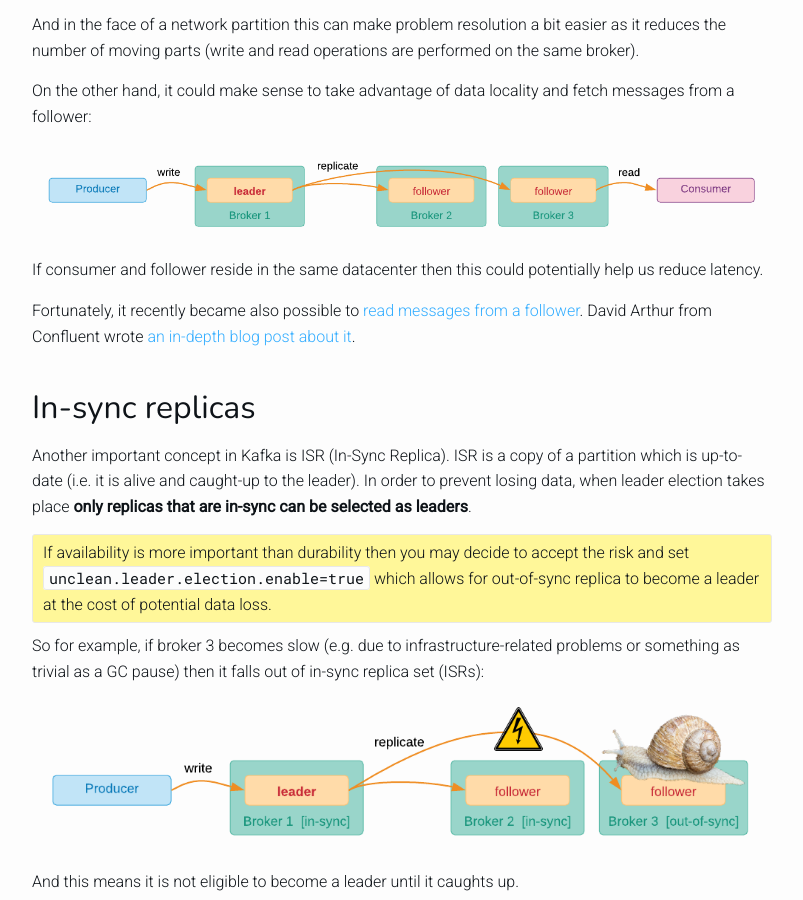
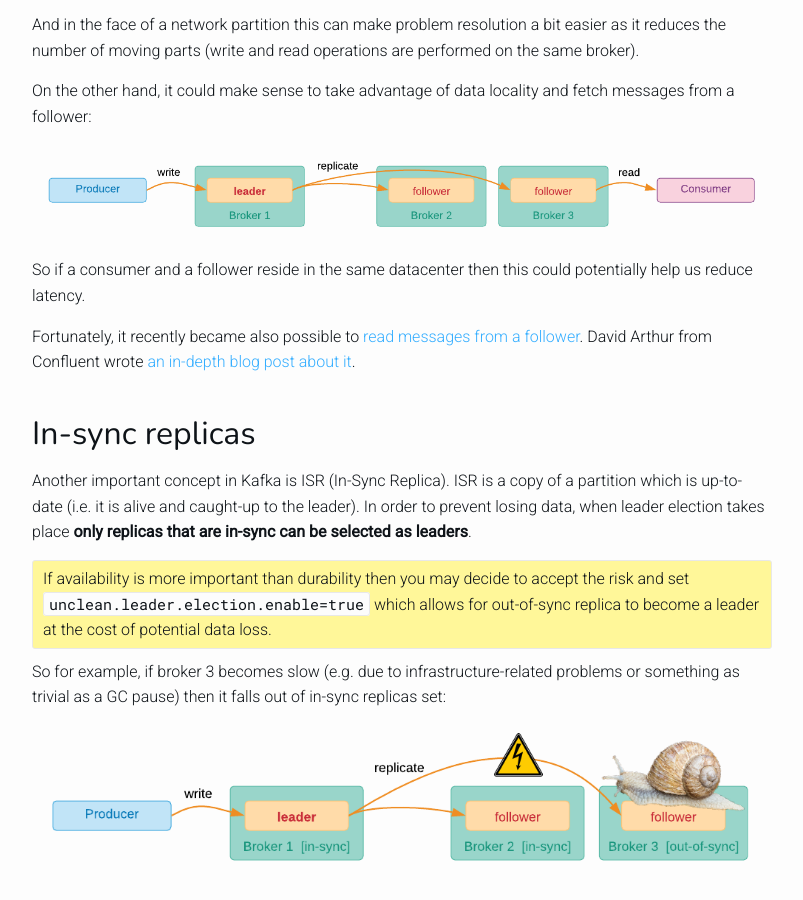
Before and after one commit to mbukowicz/mbukowicz.github.io, a Jekyll site: the page built from _posts/2020-07-26-replication-in-kafka.md, in a window 1280 px wide and 900 px high, scrolled down 4567 px. Shown: the whole window, without its empty margins (238-1041 px from the left). Built offline with Jekyll 4.4.1, drawn with Linux system fonts in a browser that asks for light colours; some of the changed text lies outside the part shown.

Commit message:
Add small improvements to post about Kafka replication

```diff
--- a/_posts/2020-07-26-replication-in-kafka.md
+++ b/_posts/2020-07-26-replication-in-kafka.md
@@ -136,7 +136,7 @@ locality and fetch messages from a follower:
 <img src="/images/replication-in-kafka/consumers-read-from-follower.png"
 title="Consumer read from follower" style="clear: both;" />
 
-If consumer and follower reside in the same datacenter then this could
+So if a consumer and a follower reside in the same datacenter then this could
 potentially help us reduce latency.
 
 Fortunately, it recently became also possible to
@@ -160,10 +160,10 @@ replica to become a leader at the cost of potential data loss.</div>
 
 So for example, if broker 3 becomes slow (e.g. due to infrastructure-related
 problems or something as trivial as a GC pause) then it falls out of
-in-sync replica set (ISRs):
+in-sync replicas set:
 
 <img src="/images/replication-in-kafka/broker3-out-of-sync.png"
-title="Broker 3 drops out of in-sync replica set" style="clear: both;" />
+title="Broker 3 drops out of in-sync replicas set" style="clear: both;" />
 
 And this means it is not eligible to become a leader until it caughts up.
 
```
Also changed, not shown: other parts of _posts/2020-07-26-replication-in-kafka.md (+2 -3 lines).
